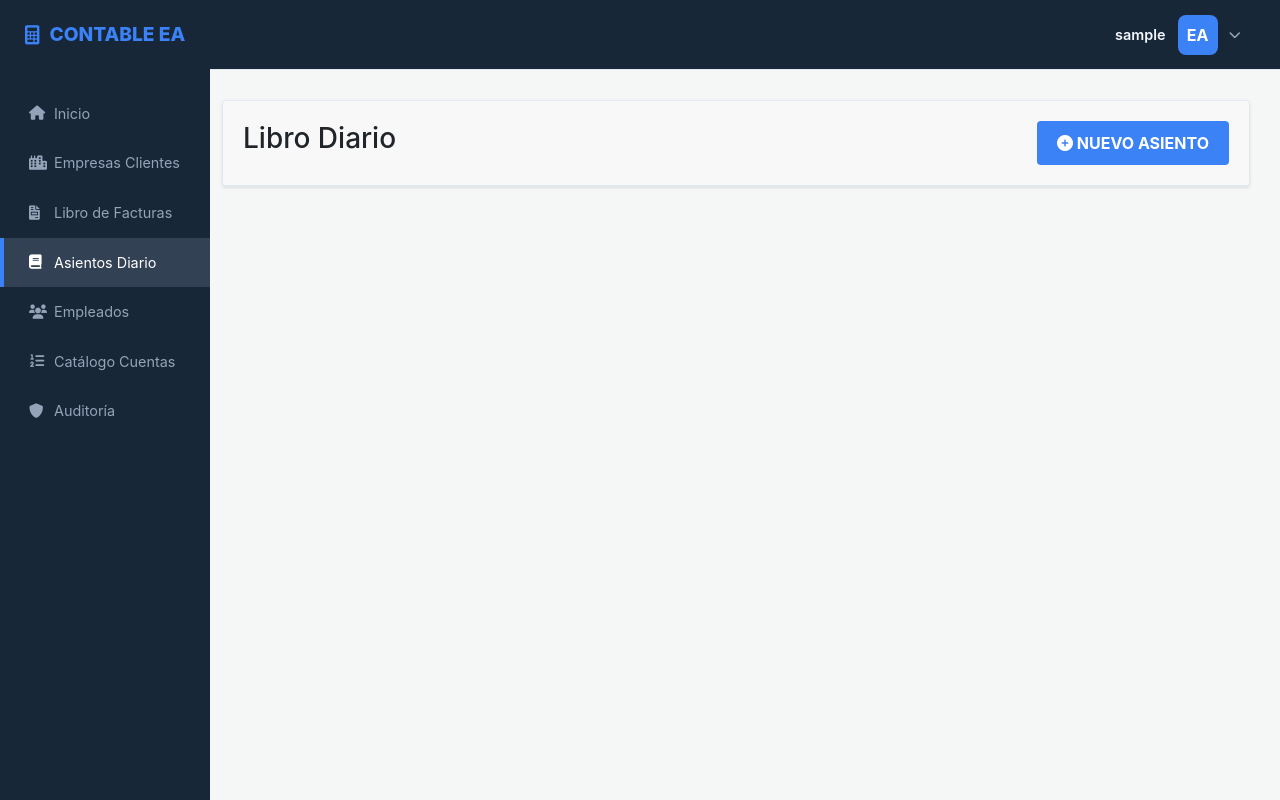
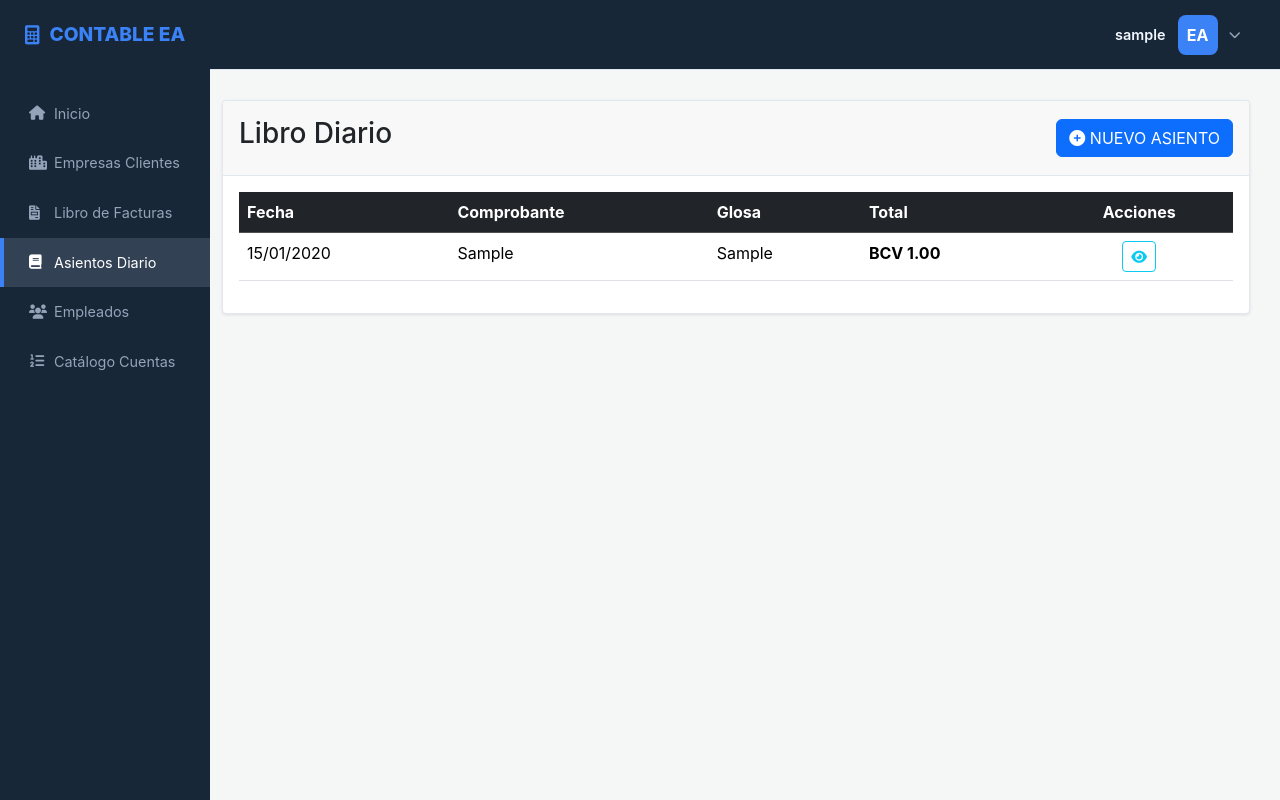
Before and after one commit to hero4crack/sistema-contable, a PHP site: page /asientos_diario.php in a window 1280 px wide. Run offline with PHP 8.4, Linux system fonts and the light colour scheme; the visitor is signed in with stand-in values (Sample User, id 1); tables that the repository leaves empty hold one stand-in row (values such as "Sample post").

Commit message:
aaaaaaaaaaaaaaaaaaaaa

```diff
--- a/VIEWS/asientos_diario.php
+++ b/VIEWS/asientos_diario.php
@@ -1,7 +1,6 @@
 <?php
 require_once '../BACKEND/conecxion_bd.php';
 require_once '../BACKEND/consulta_asientos.php';
-
 $asientos = obtenerAsientos($conexion);
 ?>
 <!DOCTYPE html>
@@ -16,7 +15,6 @@ $asientos = obtenerAsientos($conexion);
 </head>
 <body>
     <div class="app-container">
-
         <aside class="main-sidebar">
             <div class="brand"><i class="fas fa-calculator"></i> CONTABLE EA</div>
             <nav class="menu">
@@ -26,113 +24,116 @@ $asientos = obtenerAsientos($conexion);
                 <a href="../VIEWS/asientos_diario.php" class="active"><i class="fas fa-book"></i> Asientos Diario</a>
                 <a href="../VIEWS/empleados.php"><i class="fas fa-users"></i> Empleados</a>
                 <a href="../VIEWS/catalogo_cuenta.php"><i class="fas fa-list-ol"></i> Catálogo Cuentas</a>
-                <a href="#"><i class="fas fa-shield-alt"></i> Auditoría</a>
             </nav>
         </aside>
 
         <main class="viewport">
             <?php include('header.php'); ?>
-
             <section class="content">
                 <div class="card">
-                    <div class="card-header" style="display: flex; justify-content: space-between; align-items: center; padding: 20px;">
+                    <div class="card-header d-flex justify-content-between align-items-center p-3">
                         <h3>Libro Diario</h3>
-                        <button class="primary-btn" style="background: #3b82f6;" data-bs-toggle="modal" data-bs-target="#modalAsiento">
-                        <i class="fas fa-plus-circle"></i> NUEVO ASIENTO
+                        <button class="btn btn-primary" data-bs-toggle="modal" data-bs-target="#modalAsiento">
+                            <i class="fas fa-plus-circle"></i> NUEVO ASIENTO
                         </button>
                     </div>
-
-                    <div class="table-wrapper">
+                    <div class="table-wrapper p-3">
+                        <table class="table table-hover">
+                            <thead class="table-dark">
+                                <tr>
+                                    <th>Fecha</th>
+                                    <th>Comprobante</th>
+                                    <th>Glosa</th>
+                                    <th>Total</th>
+                                    <th class="text-center">Acciones</th>
+                                </tr>
+                            </thead>
+                            <tbody>
+                                <?php if ($asientos && $asientos->num_rows > 0): ?>
+                                    <?php while($row = $asientos->fetch_assoc()): ?>
+                                        <tr>
+                                            <td><?= date("d/m/Y", strtotime($row['fecha_asiento'])) ?></td>
+                                            <td><?= $row['nro_comprobante'] ?></td>
+                                            <td><?= $row['glosa'] ?></td>
+                                            <td class="fw-bold">BCV <?= number_format($row['total_debe'], 2) ?></td>
+                                            <td class="text-center">
+                                                <button class="btn btn-sm btn-outline-info" onclick="verDetalle(<?= $row['id_asiento'] ?>)">
+                                                    <i class="fas fa-eye"></i>
+                                                </button>
+                                            </td>
+                                        </tr>
+                                    <?php endwhile; ?>
+                                <?php endif; ?>
+                            </tbody>
+                        </table>
                     </div>
                 </div>
             </section>
         </main>
     </div>
 
-    <div class="modal fade" id="modalAsiento" tabindex="-1" aria-hidden="true">
-    <div class="modal-dialog modal-xl modal-dialog-centered">
-        <div class="modal-content">
-            <div class="modal-header" style="background: #1e293b; color: white;">
-                <h5 class="modal-title"><i class="fas fa-book"></i> Registrar Asiento Contable</h5>
-                <button type="button" class="btn-close btn-close-white" data-bs-dismiss="modal"></button>
-            </div>
-            <form action="../BACKEND/guardar_asiento.php" method="POST">
+    <!-- MODAL PARA VER DETALLES (Faltaba este bloque) -->
+    <div class="modal fade" id="modalVerDetalle" tabindex="-1" aria-hidden="true">
+        <div class="modal-dialog modal-lg modal-dialog-centered">
+            <div class="modal-content">
+                <div class="modal-header bg-info text-white">
+                    <h5 class="modal-title">Detalle del Asiento</h5>
+                    <button type="button" class="btn-close" data-bs-dismiss="modal"></button>
+                </div>
                 <div class="modal-body">
-                    <div class="row mb-4">
-                        <div class="col-md-3">
-                            <label class="form-label">Fecha</label>
-                            <input type="date" name="fecha_asiento" class="form-control" required>
-                        </div>
-                        <div class="col-md-3">
-                            <label class="form-label">Nro. Comprobante</label>
-                            <input type="text" name="nro_comprobante" class="form-control" placeholder="DIARIO-001">
-                        </div>
-                        <div class="col-md-6">
-                            <label class="form-label">Descripción / Glosa</label>
-                            <input type="text" name="glosa" class="form-control" placeholder="Ej: Registro de venta según factura..." required>
-                        </div>
-                    </div>
-
-                    <table class="table table-bordered" id="tablaAsiento">
-                        <thead class="table-light">
+                    <table class="table table-striped">
+                        <thead>
                             <tr>
-                                <th style="width: 50%;">Cuenta Contable</th>
-                                <th>Debe ($)</th>
-                                <th>Haber ($)</th>
-                                <th style="width: 50px;"></th>
+                                <th>Cuenta Contable</th>
+                                <th class="text-end">Debe</th>
+                                <th class="text-end">Haber</th>
                             </tr>
                         </thead>
-                        <tbody id="cuerpoAsiento">
-                            </tbody>
-                        <tfoot>
-                            <tr class="table-info">
-                                <td class="text-end"><strong>TOTALES:</strong></td>
-                                <td id="totalDebe">0.00</td>
-                                <td id="totalHaber">0.00</td>
-                                <td></td>
-                            </tr>
-                        </tfoot>
+                        <tbody id="contenidoDetalle">
+                            <!-- Se llena con JS -->
+                        </tbody>
                     </table>
-                    <button type="button" class="btn btn-sm btn-outline-primary" onclick="agregarFila()">
-                        <i class="fas fa-plus"></i> Añadir Línea
-                    </button>
                 </div>
-                <div class="modal-footer">
-                    <div id="statusCuadrado" class="me-auto text-danger" style="font-weight: bold;">
-                        <i class="fas fa-exclamation-triangle"></i> Asiento Descuadrado
-                    </div>
-                    <button type="button" class="btn btn-secondary" data-bs-dismiss="modal">Cancelar</button>
-                    <button type="submit" id="btnGuardarAsiento" class="btn btn-primary" disabled>Guardar Asiento</button>
-                </div>
-            </form>
+            </div>
         </div>
     </div>
-</div>
+
+    <!-- MODAL DE REGISTRO (Lo mantienes igual) -->
+    <div class="modal fade" id="modalAsiento" tabindex="-1" aria-hidden="true">
+        <!-- ... Tu código de modalAsiento que ya funciona ... -->
+    </div>
+
     <script src="../JAVASCRIPT/asiento_dinamico.js"></script>
+    <script>
+        function verDetalle(id) {
+            fetch(`../BACKEND/obtener_detalle_asiento.php?id=${id}`)
+                .then(response => response.json())
+                .then(data => {
+                    let html = '';
+                    data.forEach(fila => {
+                        html += `<tr>
+                            <td>${fila.nombre_cuenta}</td>
+                            <td class="text-end">${parseFloat(fila.debe).toFixed(2)}</td>
+                            <td class="text-end">${parseFloat(fila.haber).toFixed(2)}</td>
+                        </tr>`;
+                    });
+                    document.getElementById('contenidoDetalle').innerHTML = html;
+                    let m = new bootstrap.Modal(document.getElementById('modalVerDetalle'));
+                    m.show();
+                })
+                .catch(error => console.error('Error:', error));
+        }
 
-    <script>
-        // Esta función es el "puente".
-        // El JS la llamará cada vez que alguien dé clic en "Añadir Línea"
         function actualizarOpcionesCuentas(selectElement) {
             let opciones = `<option value="">Seleccione cuenta...</option>`;
-
             <?php
-                // Buscamos las cuentas en la BD usando PHP
                 $cuentas = obtenerCuentasParaAsiento($conexion);
                 while($c = $cuentas->fetch_assoc()):
             ?>
-                // Las inyectamos en el HTML que el JS va a construir
                 opciones += `<option value="<?= $c['id_cuenta'] ?>"><?= $c['codigo_cuenta'] ?> - <?= $c['nombre_cuenta'] ?></option>`;
             <?php endwhile; ?>
-
             selectElement.innerHTML = opciones;
         }
-
-        // Esto hace que al cargar la página ya aparezcan las primeras 2 filas vacías
-        window.onload = () => {
-            agregarFila();
-            agregarFila();
-        };
     </script>
 </body>
 </html>
```
Also changed, not shown: BACKEND/obtener_detalle_asiento.php (added, +31 -0 lines).
